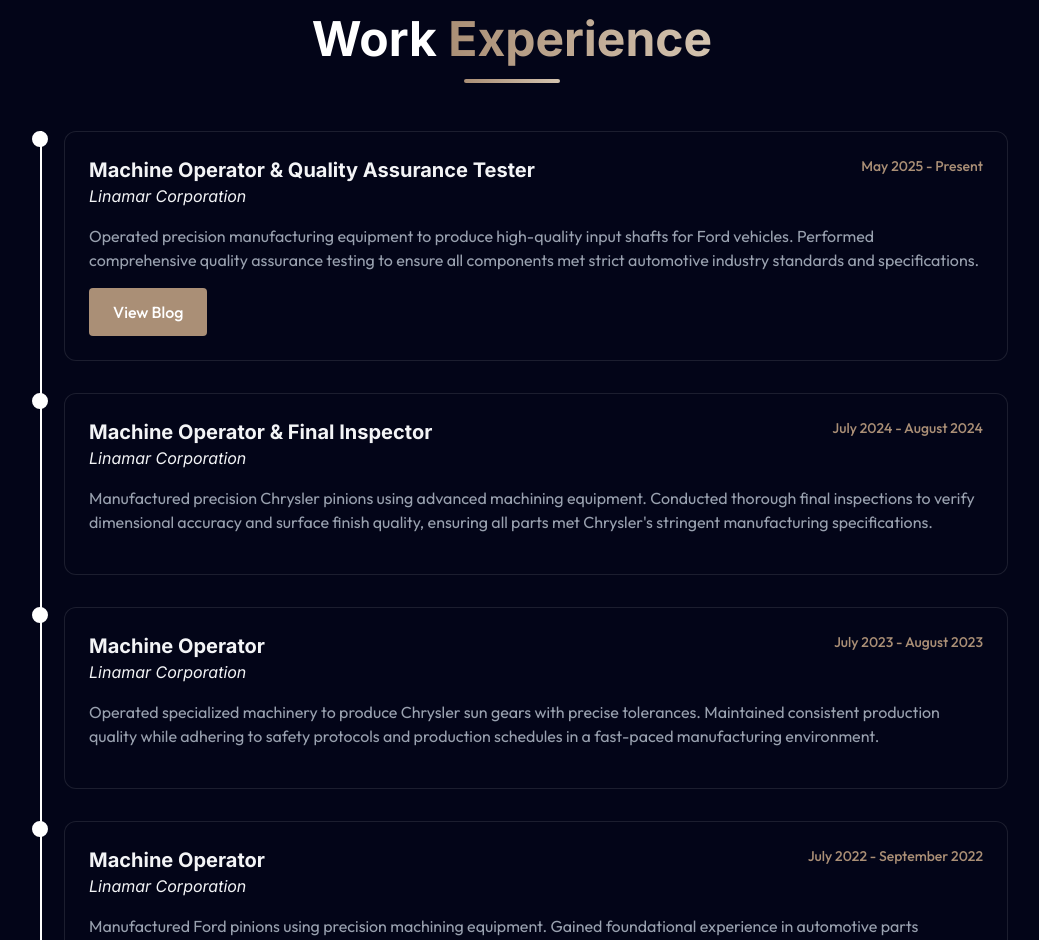
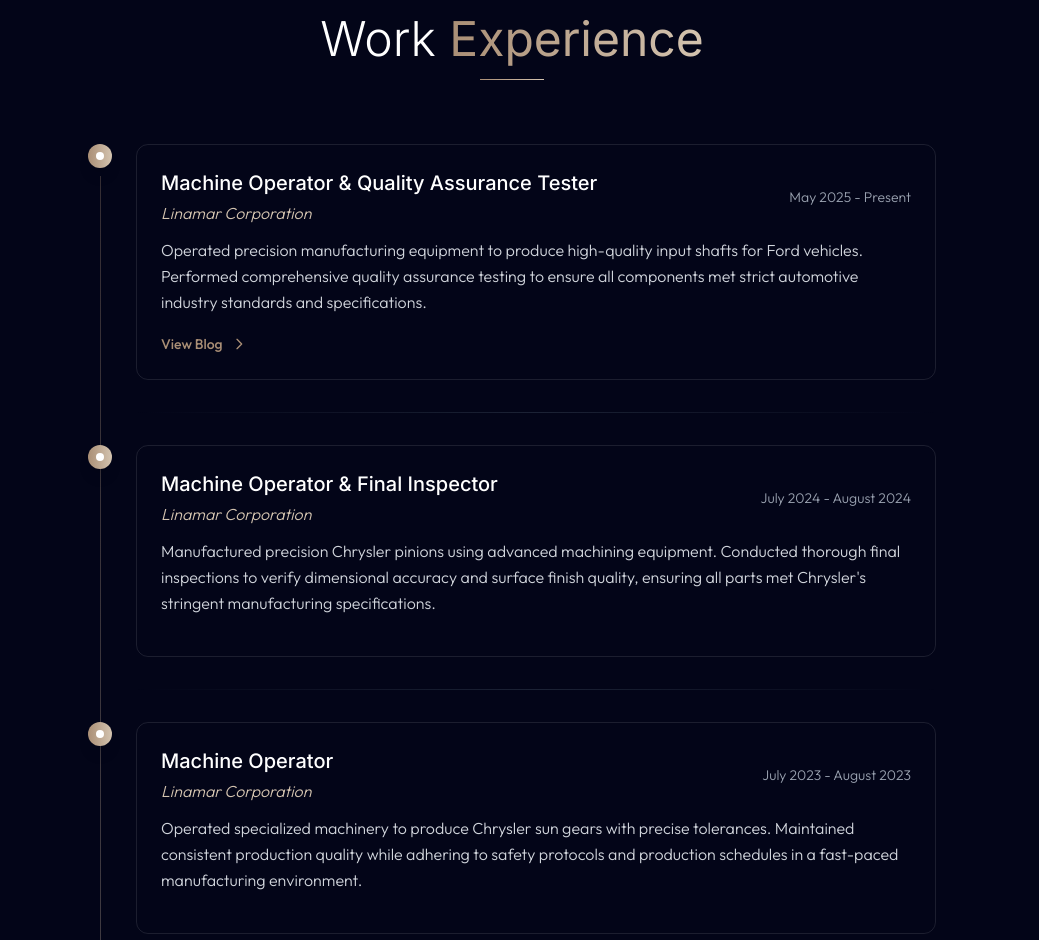
Before and after one commit to louisnguyenn/Louis-Personal-Portfolio, a React (Vite) app: page / in a window 1280 px wide. Shown: the part 1860-2800 px from the top of the page, without its empty margins (128-1167 px from the left). Built offline with nearby package versions, Linux system fonts and the light colour scheme.

Commit message:
changed experience section to match theme

```diff
--- a/src/components/sections/About.jsx
+++ b/src/components/sections/About.jsx
@@ -149,9 +149,9 @@
       <div className="max-w-4xl mx-auto px-6">
         <ScrollReveal>
           <div className="text-center mb-16">
-            <h2 className="text-4xl md:text-5xl mb-4 text-white">
+            <h2 className="text-4xl md:text-5xl font-light mb-4 text-white">
               About{" "}
-              <span className="text-transparent bg-clip-text bg-gradient-to-r from-[#AA8F76] to-[#D4C4B0]">
+              <span className="text-transparent bg-clip-text bg-gradient-to-r from-[#AA8F76] to-[#D4C4B0] font-normal">
                 Me
               </span>
             </h2>
--- a/src/components/sections/Experience.jsx
+++ b/src/components/sections/Experience.jsx
@@ -1,41 +1,142 @@
+import { useState, useEffect, useRef } from "react";
 import { useNavigate } from "react-router-dom";
-import { ScrollReveal } from "../ScrollReveal";
+
+const ScrollReveal = ({
+  children,
+  direction = "up",
+  distance = 50,
+  duration = 0.8,
+  delay = 0,
+}) => {
+  const [isVisible, setIsVisible] = useState(false);
+  const ref = useRef(null);
+
+  useEffect(() => {
+    const observer = new IntersectionObserver(
+      ([entry]) => {
+        if (entry.isIntersecting) {
+          setTimeout(() => setIsVisible(true), delay * 1000);
+        }
+      },
+      { threshold: 0.1 }
+    );
+
+    if (ref.current) {
+      observer.observe(ref.current);
+    }
+
+    return () => {
+      if (ref.current) {
+        observer.unobserve(ref.current);
+      }
+    };
+  }, [delay]);
+
+  const getTransform = () => {
+    if (!isVisible) {
+      switch (direction) {
+        case "up":
+          return `translateY(${distance}px)`;
+        case "down":
+          return `translateY(-${distance}px)`;
+        case "left":
+          return `translateX(${distance}px)`;
+        case "right":
+          return `translateX(-${distance}px)`;
+        default:
+          return `translateY(${distance}px)`;
+      }
+    }
+    return "translateY(0)";
+  };
+
+  return (
+    <div
+      ref={ref}
+      style={{
+        transform: getTransform(),
+        opacity: isVisible ? 1 : 0,
+        transition: `all ${duration}s ease-out`,
+      }}
+    >
+      {children}
+    </div>
+  );
+};
 
 export const Experience = () => {
   const navigate = useNavigate();
 
-  const navigateBlog = () => {
+  const navigateBlog1 = () => {
     navigate("/blog1");
   };
+
+  const experiences = [
+    {
+      title: "Machine Operator & Quality Assurance Tester",
+      company: "Linamar Corporation",
+      period: "May 2025 - Present",
+      description:
+        "Operated precision manufacturing equipment to produce high-quality input shafts for Ford vehicles. Performed comprehensive quality assurance testing to ensure all components met strict automotive industry standards and specifications.",
+      hasBlog: true,
+    },
+    {
+      title: "Machine Operator & Final Inspector",
+      company: "Linamar Corporation",
+      period: "July 2024 - August 2024",
+      description:
+        "Manufactured precision Chrysler pinions using advanced machining equipment. Conducted thorough final inspections to verify dimensional accuracy and surface finish quality, ensuring all parts met Chrysler's stringent manufacturing specifications.",
+    },
+    {
+      title: "Machine Operator",
+      company: "Linamar Corporation",
+      period: "July 2023 - August 2023",
+      description:
+        "Operated specialized machinery to produce Chrysler sun gears with precise tolerances. Maintained consistent production quality while adhering to safety protocols and production schedules in a fast-paced manufacturing environment.",
+    },
+    {
+      title: "Machine Operator",
+      company: "Linamar Corporation",
+      period: "July 2022 - September 2022",
+      description:
+        "Manufactured Ford pinions using precision machining equipment. Gained foundational experience in automotive parts manufacturing while maintaining quality standards and contributing to efficient production workflows.",
+    },
+  ];
 
   return (
     <section
       id="experience"
-      className="min-h-screen flex items-center justify-center py-12 sm:py-20"
+      className="min-h-screen flex items-center justify-center py-20"
     >
-      <div className="max-w-5xl mx-auto px-4">
-        <ScrollReveal direction="up" distance={50} duration={0.8}>
-          <h2 className="sm:text-3xl md:text-5xl font-bold mb-4 text-white text-center">
+      <div className="max-w-4xl mx-auto px-6">
+        <ScrollReveal>
+          <div className="text-center mb-16">
+            <h2 className="text-4xl md:text-5xl font-light mb-4 text-white">
               Work{" "}
-            <span className="text-transparent bg-clip-text bg-gradient-to-r from-[#AA8F76] to-[#D4C4B0]">
+              <span className="text-transparent bg-clip-text bg-gradient-to-r from-[#AA8F76] to-[#D4C4B0] font-normal">
                 Experience
               </span>
             </h2>
-          <div className="w-24 h-1 bg-gradient-to-r from-[#AA8F76] to-[#D4C4B0] mx-auto rounded-full mb-8 md:mb-12"></div>
+            <div className="w-16 h-px bg-gradient-to-r from-[#AA8F76] to-[#D4C4B0] mx-auto" />
+          </div>
         </ScrollReveal>
 
-        {/* Timeline Container */}
         <div className="relative">
-          {/* Vertical Timeline Line */}
-          <div className="absolute left-6 top-0 w-0.5 h-full bg-white hidden md:block"></div>
+          {/* Minimal Timeline Line */}
+          <div className="absolute left-3 top-8 w-px h-[calc(100%-4rem)] bg-gradient-to-b from-[#AA8F76] to-[#D4C4B0] opacity-30 hidden md:block" />
 
-          <div className="absolute left-4 w-4 h-4 bg-white rounded-full border-2 border-white hidden md:block"></div>
-          {/* experience 1 */}
-          <ScrollReveal direction="up" distance={50} duration={0.8}>
-            <div className="relative flex items-start mb-8">
+          <div className="space-y-8">
+            {experiences.map((exp, index) => (
+              <ScrollReveal key={index} delay={index * 0.1}>
+                <div className="relative flex items-start group">
+                  {/* Timeline Dot */}
+                  <div className="hidden md:flex absolute left-0 w-6 h-6 bg-gradient-to-r from-[#AA8F76] to-[#D4C4B0] rounded-full items-center justify-center shadow-lg">
+                    <div className="w-2 h-2 bg-white rounded-full" />
+                  </div>
+
                   {/* Content */}
-              <div className="md:ml-12 w-full group">
-                <div className="bg-[#030518] relative p-6 rounded-xl border border-white/10 hover:-translate-y-1 hover:shadow-2xl hover:shadow-[#AA8F76]/20 transition-all duration-300 overflow-hidden">
+                  <div className="md:ml-12 w-full">
+                    <div className="relative p-6 group-hover:translate-x-2 transition-transform rounded-xl overflow-hidden border border-white/10">
                       {/* Hover Image Overlay */}
                       <div className="absolute inset-0 bg-black/80 opacity-0 group-hover:opacity-100 transition-opacity duration-300 flex items-center justify-center z-10">
                         <img
@@ -47,162 +148,57 @@
 
                       {/* Content with higher z-index */}
                       <div className="relative z-20">
-                    <div className="flex justify-between items-start mb-2">
+                        <div className="flex flex-col sm:flex-row sm:items-center sm:justify-between mb-3">
                           <div>
-                        <h3 className="text-xl font-bold">
-                          Machine Operator & Quality Assurance Tester
+                            <h3 className="text-xl font-medium text-white mb-1">
+                              {exp.title}
                             </h3>
-                        <h3 className="italic">Linamar Corporation</h3>
+                            <p className="text-[#D4C4B0] font-light italic">
+                              {exp.company}
+                            </p>
                           </div>
-                      <span className="text-[#AA8F76] font-medium text-sm">
-                        May 2025 - Present
+                          <span className="text-gray-400 text-sm font-light mt-1 sm:mt-0">
+                            {exp.period}
                           </span>
                         </div>
 
-                    <p className="text-gray-400 mt-4 mb-4">
-                      Operated precision manufacturing equipment to produce
-                      high-quality input shafts for Ford vehicles. Performed
-                      comprehensive quality assurance testing to ensure all
-                      components met strict automotive industry standards and
-                      specifications.
+                        <p className="text-gray-300 leading-relaxed font-light mb-4 max-w-3xl">
+                          {exp.description}
                         </p>
 
-                    <div className="flex gap-3 items-center">
-                      <a
-                        onClick={navigateBlog}
-                        target="_blank"
-                        className="bg-[#AA8F76] text-white py-3 px-6 rounded font-medium transition-all relative overflow-hidden hover:scale-103 hover:bg-[#8A6F56] active:bg-white active:text-[#05091e] cursor-pointer duration-300"
+                        {exp.hasBlog && (
+                          <button
+                            onClick={navigateBlog1}
+                            className="inline-flex items-center text-[#AA8F76] hover:text-[#D4C4B0] font-medium text-sm transition-colors duration-300 group/btn"
                           >
                             View Blog
-                      </a>
+                            <svg
+                              className="ml-2 w-4 h-4 transform group-hover/btn:translate-x-1 transition-transform duration-300"
+                              fill="none"
+                              stroke="currentColor"
+                              viewBox="0 0 24 24"
+                            >
+                              <path
+                                strokeLinecap="round"
+                                strokeLinejoin="round"
+                                strokeWidth={2}
+                                d="M9 5l7 7-7 7"
+                              />
+                            </svg>
+                          </button>
+                        )}
                       </div>
                     </div>
-                </div>
+
+                    {/* Subtle separator line */}
+                    {index < experiences.length - 1 && (
+                      <div className="mt-8 w-full h-px bg-gradient-to-r from-transparent via-gray-700 to-transparent opacity-50" />
+                    )}
                   </div>
                 </div>
               </ScrollReveal>
-
-          <div className="absolute left-4 w-4 h-4 bg-white rounded-full border-2 border-white hidden md:block"></div>
-          {/* experience 2*/}
-          <ScrollReveal direction="up" distance={50} duration={0.8}>
-            <div className="relative flex items-start mb-8">
-              <div className="md:ml-12 w-full group">
-                <div className="bg-[#030518] relative p-6 rounded-xl border border-white/10 hover:-translate-y-1 hover:shadow-2xl hover:shadow-[#AA8F76]/20 transition-all duration-300 overflow-hidden">
-                  {/* Hover Image Overlay */}
-                  <div className="absolute inset-0 bg-black/80 opacity-0 group-hover:opacity-100 transition-opacity duration-300 flex items-center justify-center z-10">
-                    <img
-                      src="/linamar-centre.jpg"
-                      alt="Linamar The Centre"
-                      className="object-contain rounded-lg opacity-30"
-                    />
+            ))}
           </div>
-
-                  <div className="relative z-20">
-                    <div className="flex justify-between items-start mb-2">
-                      <div>
-                        <h3 className="text-xl font-bold">
-                          Machine Operator & Final Inspector
-                        </h3>
-                        <h3 className="italic">Linamar Corporation</h3>
-                      </div>
-                      <span className="text-[#AA8F76] font-medium text-sm">
-                        July 2024 - August 2024
-                      </span>
-                    </div>
-
-                    <p className="text-gray-400 mt-4 mb-4">
-                      Manufactured precision Chrysler pinions using advanced
-                      machining equipment. Conducted thorough final inspections
-                      to verify dimensional accuracy and surface finish quality,
-                      ensuring all parts met Chrysler's stringent manufacturing
-                      specifications.
-                    </p>
-                  </div>
-                </div>
-              </div>
-            </div>
-          </ScrollReveal>
-
-          <div className="absolute left-4 w-4 h-4 bg-white rounded-full border-2 border-white hidden md:block"></div>
-          {/* experience 3 */}
-          <ScrollReveal direction="up" distance={50} duration={0.8}>
-            <div className="relative flex items-start mb-8">
-              {/* Content */}
-              <div className="md:ml-12 w-full group">
-                <div className="bg-[#030518] relative p-6 rounded-xl border border-white/10 hover:-translate-y-1 hover:shadow-2xl hover:shadow-[#AA8F76]/20 transition-all duration-300 overflow-hidden">
-                  {/* Hover Image Overlay */}
-                  <div className="absolute inset-0 bg-black/80 opacity-0 group-hover:opacity-100 transition-opacity duration-300 flex items-center justify-center z-10">
-                    <img
-                      src="/linamar-centre.jpg"
-                      alt="Linamar The Centre"
-                      className="object-contain rounded-lg opacity-30"
-                    />
-                  </div>
-
-                  {/* Content with higher z-index */}
-                  <div className="relative z-20">
-                    <div className="flex justify-between items-start mb-2">
-                      <div>
-                        <h3 className="text-xl font-bold">Machine Operator</h3>
-                        <h3 className="italic">Linamar Corporation</h3>
-                      </div>
-                      <span className="text-[#AA8F76] font-medium text-sm">
-                        July 2023 - August 2023
-                      </span>
-                    </div>
-
-                    <p className="text-gray-400 mt-4 mb-4">
-                      Operated specialized machinery to produce Chrysler sun
-                      gears with precise tolerances. Maintained consistent
-                      production quality while adhering to safety protocols and
-                      production schedules in a fast-paced manufacturing
-                      environment.
-                    </p>
-                  </div>
-                </div>
-              </div>
-            </div>
-          </ScrollReveal>
-
-          <div className="absolute left-4 w-4 h-4 bg-white rounded-full border-2 border-white hidden md:block"></div>
-          {/* experience 4 */}
-          <ScrollReveal direction="up" distance={50} duration={0.8}>
-            <div className="relative flex items-start mb-8">
-              {/* Content */}
-              <div className="md:ml-12 w-full group">
-                <div className="bg-[#030518] relative p-6 rounded-xl border border-white/10 hover:-translate-y-1 hover:shadow-2xl hover:shadow-[#AA8F76]/20 transition-all duration-300 overflow-hidden">
-                  {/* Hover Image Overlay */}
-                  <div className="absolute inset-0 bg-black/80 opacity-0 group-hover:opacity-100 transition-opacity duration-300 flex items-center justify-center z-10">
-                    <img
-                      src="/linamar-centre.jpg"
-                      alt="Linamar The Centre"
-                      className="object-contain rounded-lg opacity-30"
-                    />
-                  </div>
-
-                  {/* Content with higher z-index */}
-                  <div className="relative z-20">
-                    <div className="flex justify-between items-start mb-2">
-                      <div>
-                        <h3 className="text-xl font-bold">Machine Operator</h3>
-                        <h3 className="italic">Linamar Corporation</h3>
-                      </div>
-                      <span className="text-[#AA8F76] font-medium text-sm">
-                        July 2022 - September 2022
-                      </span>
-                    </div>
-
-                    <p className="text-gray-400 mt-4 mb-4">
-                      Manufactured Ford pinions using precision machining
-                      equipment. Gained foundational experience in automotive
-                      parts manufacturing while maintaining quality standards
-                      and contributing to efficient production workflows.
-                    </p>
-                  </div>
-                </div>
-              </div>
-            </div>
-          </ScrollReveal>
         </div>
       </div>
     </section>
```
Lines whose indentation alone changed are shown as unchanged.
